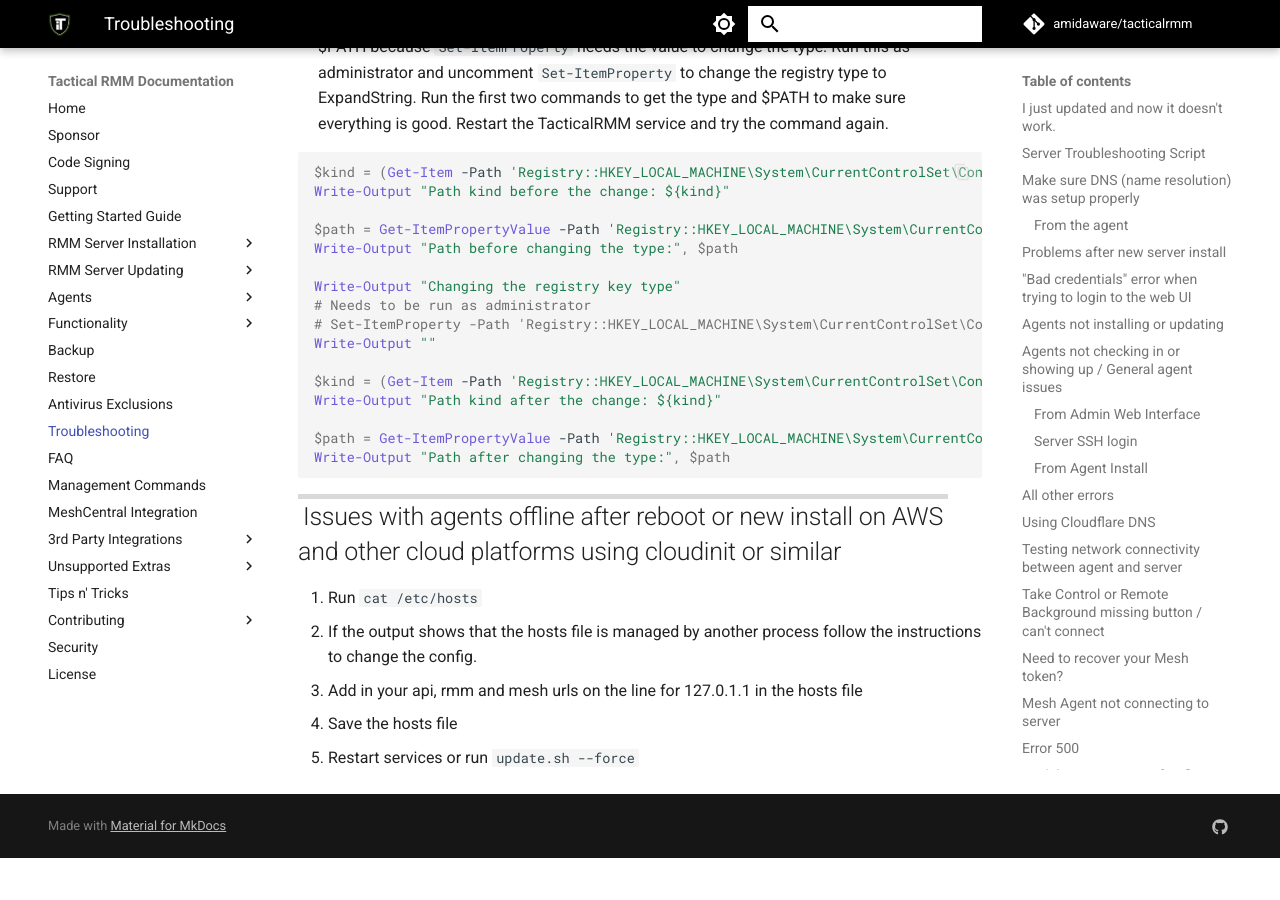
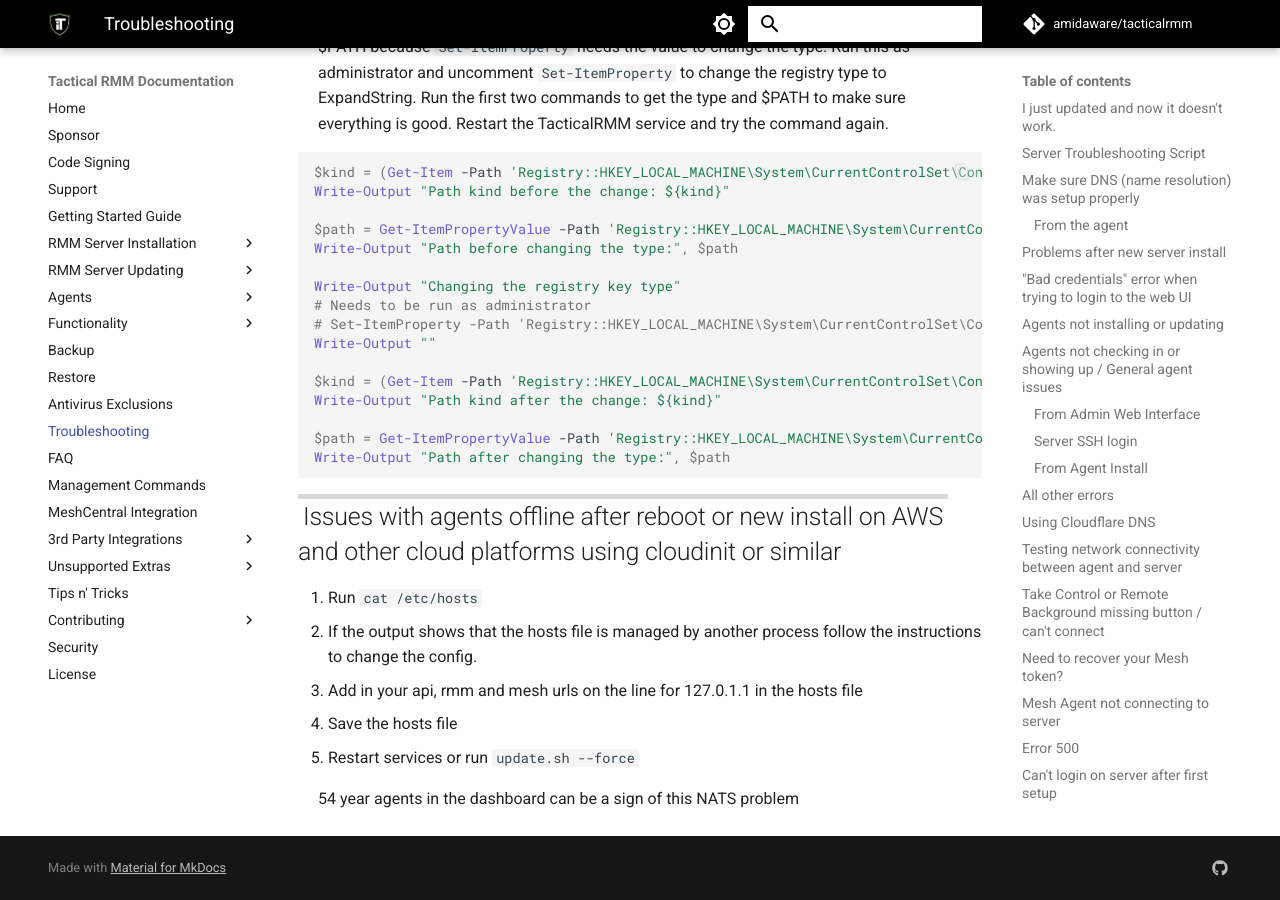
Before and after one commit to amidaware/trmm-docs, an MkDocs documentation site: the page built from docs/troubleshooting.md, in a window 1280 px wide and 900 px high, scrolled down 7653 px. Built offline with MkDocs 1.6.1 and Material for MkDocs 9.7.7, drawn with Linux system fonts in a browser that asks for light colours; comment, search, counter and statistics services are not loaded; before the commit the page ends 8511 px from its top, so only the background shows below that.

Commit message:
54 year keyword add

```diff
--- a/docs/troubleshooting.md
+++ b/docs/troubleshooting.md
@@ -307,3 +307,5 @@
 3. Add in your api, rmm and mesh urls on the line for 127.0.1.1 in the hosts file
 4. Save the hosts file
 5. Restart services or run `update.sh --force`
+
+54 year agents in the dashboard can be a sign of this NATS problem
```
